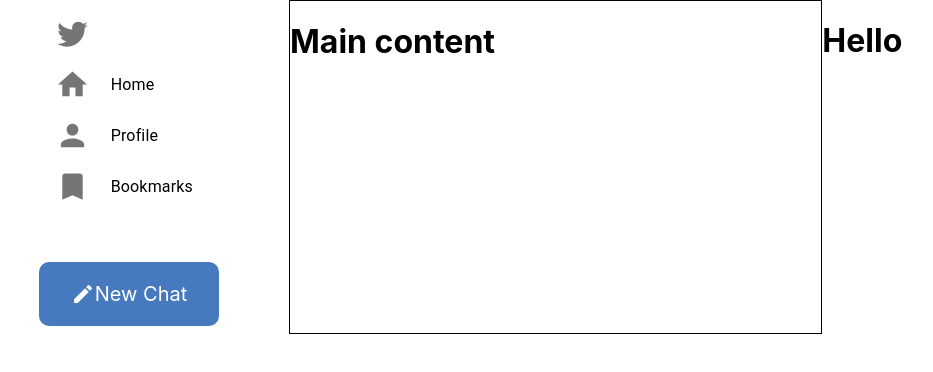
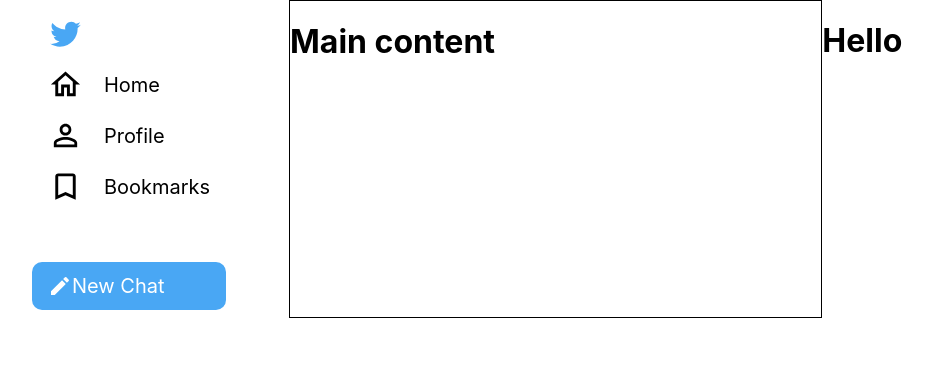
Before and after one commit to seth174/ChatGPT-Social, a React (Create React App) app in the folder frontend/: page / in a window 1280 px wide. Shown: the top 372 px of the page, without its empty margins (31-964 px from the left). Built offline with nearby package versions, Linux system fonts and the light colour scheme.

Commit message:
Fixed drawer

```diff
--- a/frontend/src/components/drawer/drawer.css
+++ b/frontend/src/components/drawer/drawer.css
@@ -1,20 +1,53 @@
 .button {
-    background-color: #4679bd;
+    border-radius: 10px;
+    white-space: normal;
+    flex-flow: "column wrap"
+}
+
+.button:hover {
+    background-color: #d8e3ec;
+}
+
+.chat-button {
+    background-color: #49a7f4;
     color: white;
-    border-radius: 10px;
+    font-size: 20px
+}
+
+.chat-button:hover {
+    background-color: #49a7f4;
+}
+
+.chat-button:hover icon:not(:hover) {
+    background-color: #49a7f4;
+    color: white;
+}
+
+.nav-button {}
+
+.unselected-button {}
+
+.selected-button {
+    font-weight: 800;
+}
+
+.chat-button {
     margin-top: 50px;
 }
+
 
 .text-size {
     font-size: 20px;
 }
 
-.button:hover {
-    background-color: #42a5f5;
+.text-size-nav {
+    font-size: 20px;
 }
 
-.button:hover icon:not(:hover) {
-    background-color: #42a5f5;
-    color: white;
-    border-radius: 10px;
+.list-icon {
+    color: black;
 }
+
+.twitter-icon {
+    color: #49a7f4;
+}
--- a/frontend/src/components/drawer/drawer.tsx
+++ b/frontend/src/components/drawer/drawer.tsx
@@ -8,15 +8,18 @@ import HomeIcon from '@mui/icons-material/Home';
 import PersonIcon from '@mui/icons-material/Person';
 import BookmarkIcon from '@mui/icons-material/Bookmark';
 import CreateIcon from '@mui/icons-material/Create';
+import HomeOutlinedIcon from '@mui/icons-material/HomeOutlined';
+import PersonOutlineOutlinedIcon from '@mui/icons-material/PersonOutlineOutlined';
+import BookmarkBorderOutlinedIcon from '@mui/icons-material/BookmarkBorderOutlined';
 import './drawer.css';
 
 const SideDrawer: FC = () => {
 
     const navValues: any[][] = [
-        [<TwitterIcon fontSize="large" />, '/home', ''],
-        [<HomeIcon fontSize="large" />, '/home', 'Home'],
-        [<PersonIcon fontSize="large" />, '/profile', 'Profile'],
-        [<BookmarkIcon fontSize="large" />, '/bookmarks', 'Bookmarks']
+        [<TwitterIcon fontSize="large" className="twitter-icon" />, <TwitterIcon fontSize="large" className="twitter-icon" />, '/home', ''],
+        [<HomeIcon fontSize="large" className="list-icon" />, <HomeOutlinedIcon fontSize="large" className="list-icon" />, '/home', 'Home'],
+        [<PersonIcon fontSize="large" className="list-icon" />, <PersonOutlineOutlinedIcon fontSize="large" className="list-icon" />, '/profile', 'Profile'],
+        [<BookmarkIcon fontSize="large" className="list-icon" />, <BookmarkBorderOutlinedIcon fontSize="large" className="list-icon" />, '/bookmarks', 'Bookmarks']
 
     ]
 
@@ -41,25 +44,35 @@ const SideDrawer: FC = () => {
             float: { lg: fullDrawer.float, md: smallDrawer.float }
         }}>
             <Divider />
-            <List>
+            <List className="list">
                 {navValues.map((navValue, index) => (
-                    <ListItem key={index} disablePadding className={location == navValue[1] ? 'button' : 'none'}>
+                    <ListItem
+                        key={index}
+                        disablePadding
+                        className=
+                        {
+                            location == navValue[2] && navValue[3] != '' ? 'button selected-button nav-button' : 'button unselected-button nav-button'
+                        }
+                    >
                         <ListItemButton
                             component={Link}
-                            to={navValue[1]}
-                            sx={{ borderRadius: 10 }}
+                            to={navValue[2]}
                         >
                             <ListItemIcon >
-                                {navValue[0]}
+                                {location == navValue[2] ? navValue[0] : navValue[1]}
                             </ListItemIcon>
-                            <ListItemText primary={navValue[2]} sx={{
-                                display: { xs: 'none', lg: 'block' },
-                                fontSize: 'small'
-                            }} />
+                            <ListItemText
+                                primary={navValue[3]}
+                                disableTypography
+                                className="text-size"
+                                sx={{
+                                    display: { xs: 'none', lg: 'block' },
+                                }}
+                            />
                         </ListItemButton>
                     </ListItem>
                 ))}
-                <ListItem className={"button"}>
+                <ListItem className={"button chat-button"} disablePadding>
                     <ListItemButton component={Link} to={'/create'} >
                         <CreateIcon className="icon" />
                         <ListItemText
```
